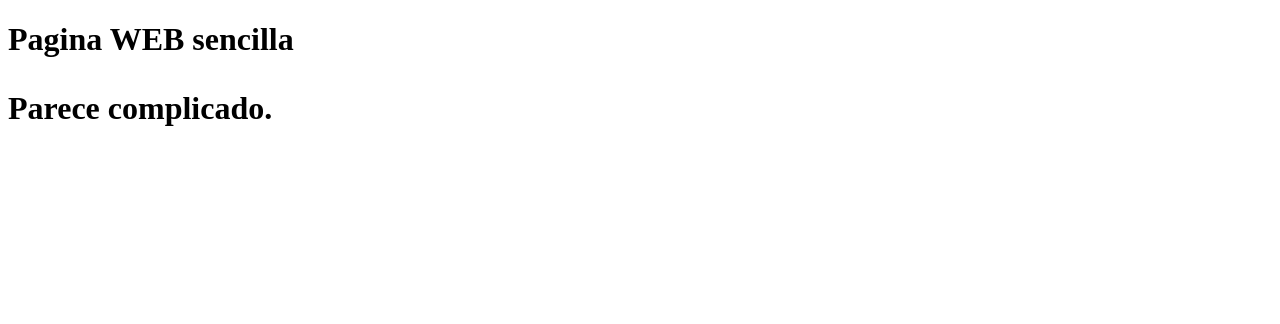
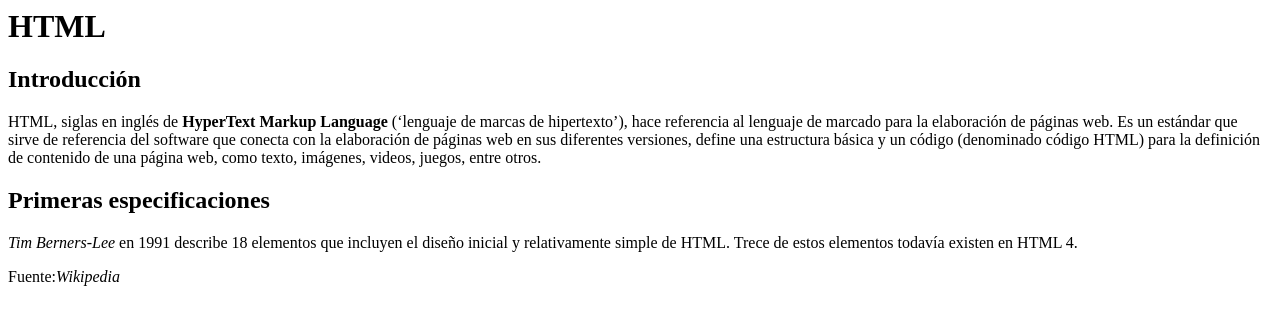
Before and after one commit to joseGS10/Jose-LLMM, a plain HTML site: page TEMA1/ejercicio1.html in a window 1280 px wide. Drawn offline with Linux system fonts and the light colour scheme.

Commit message:
Add files via upload

```diff
--- a/TEMA1/ejercicio1.html
+++ b/TEMA1/ejercicio1.html
@@ -1,12 +1,20 @@
-<!DOCTYPE html>
+<!DOCTYPE>
 <html>
 <head>
-<title>MiWebSencilla</title>
+	<title>Ejercicio1</title>
 </head>
 <body>
+	<h1>HTML</h1>
 
-<h1> Pagina WEB sencilla </p>
-<p> Parece complicado. </p>
+
+
+	<h2>Introducción</h2>
+HTML, siglas en inglés de <strong>HyperText Markup Language</strong> (‘lenguaje de marcas de hipertexto’), hace referencia al lenguaje de marcado para la elaboración de páginas web. Es un estándar que sirve de referencia del software que conecta con la elaboración de páginas web en sus diferentes versiones, define una estructura básica y un código (denominado código HTML) para la definición de contenido de una página web, como texto, imágenes, videos, juegos, entre otros.
+
+	<h2>Primeras especificaciones</h2>
+<em>Tim Berners-Lee</em>  en 1991 describe 18 elementos que incluyen el diseño inicial y relativamente simple de HTML. Trece de estos elementos todavía existen en HTML 4.
+
+<p>Fuente:<cite>Wikipedia</cite></p>
 
 </body>
 </html>
```
